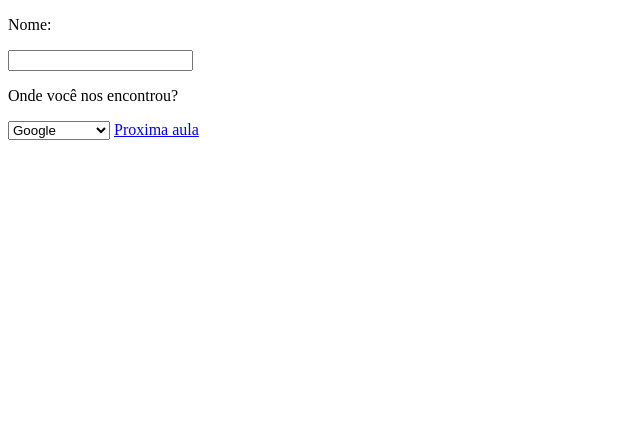
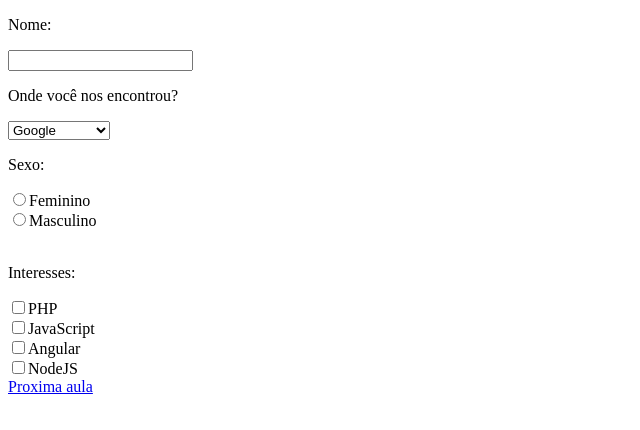
Before and after one commit to Vituinho/CursoWebCompletoJQuery, a plain HTML site: page recuperando_manipulando_valores.html in a window 1280 px wide. Shown: the whole page, without its empty margins (0-640 px from the left). Drawn offline with nearby package versions, Linux system fonts and the light colour scheme.

Commit message:
feat: Recuperando e manipulando valores de checkboxes/radios e Loop com $.each()

```diff
--- a/recuperando_manipulando_valores.html
+++ b/recuperando_manipulando_valores.html
@@ -21,6 +21,26 @@
 
 
             */
+
+            /*
+            console.log($('.sexo'))
+            console.log($('.sexo:checked'))
+            console.log($('.sexo:checked')).val()
+            */
+
+            /*
+
+            console.log($('.interesse'))
+            console.log($('.interesse:checked'))
+            console.log($('.interesse:checked')).val()
+
+
+
+            */
+            $.each($('.interesse:checked'), (indice, valor) => {
+                console.log(indice, valor.value)
+            })
+
         })
     </script>
 </head>
@@ -37,6 +57,17 @@
         <option value="3">Rádio</option>
         <option value="4">Outros meios</option>
     </select>
+    <br>
+    <p>Sexo:</p>
+    <input type="radio" name="sexo" class="sexo" value="f">Feminino <br>
+    <input type="radio" name="sexo" class="sexo" value="m">Masculino <br>
+    <br>
+
+    <p>Interesses:</p>
+    <input type="checkbox" name="interesse" class="interesse" value="php">PHP <br>
+    <input type="checkbox" name="interesse" class="interesse" value="js">JavaScript <br>
+    <input type="checkbox" name="interesse" class="interesse" value="angular">Angular <br>
+    <input type="checkbox" name="interesse" class="interesse" value="nodejs">NodeJS <br>
 
     <a href="recuperando_manipulando_valores.html">Proxima aula</a>
 </body>
```
